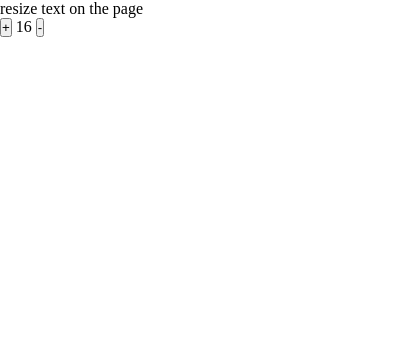
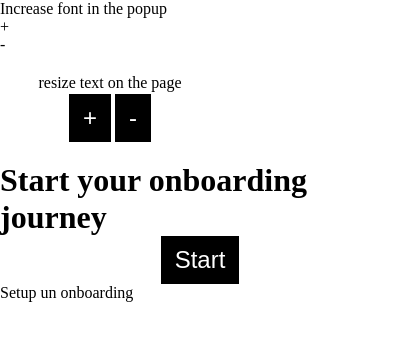
Before and after one commit to FannyGautierr/IAN-extension, a browser extension: page src/popup/index.html in a window 400 px wide. Drawn offline with Linux system fonts and the light colour scheme.

Commit message:
setup onboarding

```diff
--- a/src/popup/index.html
+++ b/src/popup/index.html
@@ -10,20 +10,38 @@
     <script src="popup.js"></script>
 </head>
 <body>
-
-<p>
-    resize text on the page
-</p>
-<div class="container">
-    <div class="row">
-        <div class="col-12">
-            <button id="increase">+</button>
-            <span id="size">16</span>
-            <button id="decrease">-</button>
+    <div>
+        <p>Increase font in the popup</p>
+        <div>
+            +
+        </div>
+        <div>
+            -
+        </div>
+    </div>
+<div class="options">
+    <p>resize text on the page</p>
+    <div class="container">
+        <div class="row">
+            <div class="col-12">
+                <button id="increase" class="button">+</button>
+                <button id="decrease" class="button">-</button>
+            </div>
         </div>
     </div>
 </div>
 
+<div class="onboarding">
+    <h1>
+        Start your onboarding journey
+    </h1>
+    <button class="button">
+     Start
+    </button>
+</div>
 
+<div>
+    <p id="setupOnboard">Setup un onboarding</p>
+</div>
 </body>
 </html>
--- a/src/popup/popup.js
+++ b/src/popup/popup.js
@@ -2,12 +2,19 @@ window.addEventListener('DOMContentLoaded', () => {
     document.getElementById('increase').addEventListener('click', () => {
         chrome.tabs.query({active: true, currentWindow: true}, (tabs) => {
             chrome.tabs.sendMessage(tabs[0].id, {action: "increaseFontSize"});
-        });
-    });
+        })
+    })
 
     document.getElementById('decrease').addEventListener('click', () => {
         chrome.tabs.query({active: true, currentWindow: true}, (tabs) => {
             chrome.tabs.sendMessage(tabs[0].id, {action: "decreaseFontSize"});
-        });
-    });
-});
+        })
+    })
+
+    document.getElementById('setupOnboard').addEventListener('click',()=>{
+        chrome.windows.create({
+            url: chrome.runtime.getURL("src/popup/setup.html"),
+            type: "popup" // Or "normal" to open in a new window/tab as per your preference
+        } )
+    })
+})
--- a/src/popup/style.css
+++ b/src/popup/style.css
@@ -3,3 +3,36 @@
     margin: 0;
     padding: 0;
 }
+
+html{
+    height: 600px;
+}
+
+.options {
+    display: flex;
+    flex-direction: column;
+    justify-content: space-between;
+    align-items: center;
+    width: 220px;
+    gap: 2px;
+    border-radius: 20%;
+    padding:20px
+}
+
+.button{
+    border: none;
+    background-color: black;
+    color: white;
+    font-size: x-large;
+    padding: 10px 14px;
+    margin: 0 auto ;
+}
+
+.onboarding{
+    width: 400px;
+    display: flex;
+    flex-direction: column;
+    align-items: center;
+    justify-content: space-between;
+
+}
```
Also changed, not shown: src/content.js (+4 -9 lines), src/popup/setup.html (added, +29 -0 lines), manifest.json.
